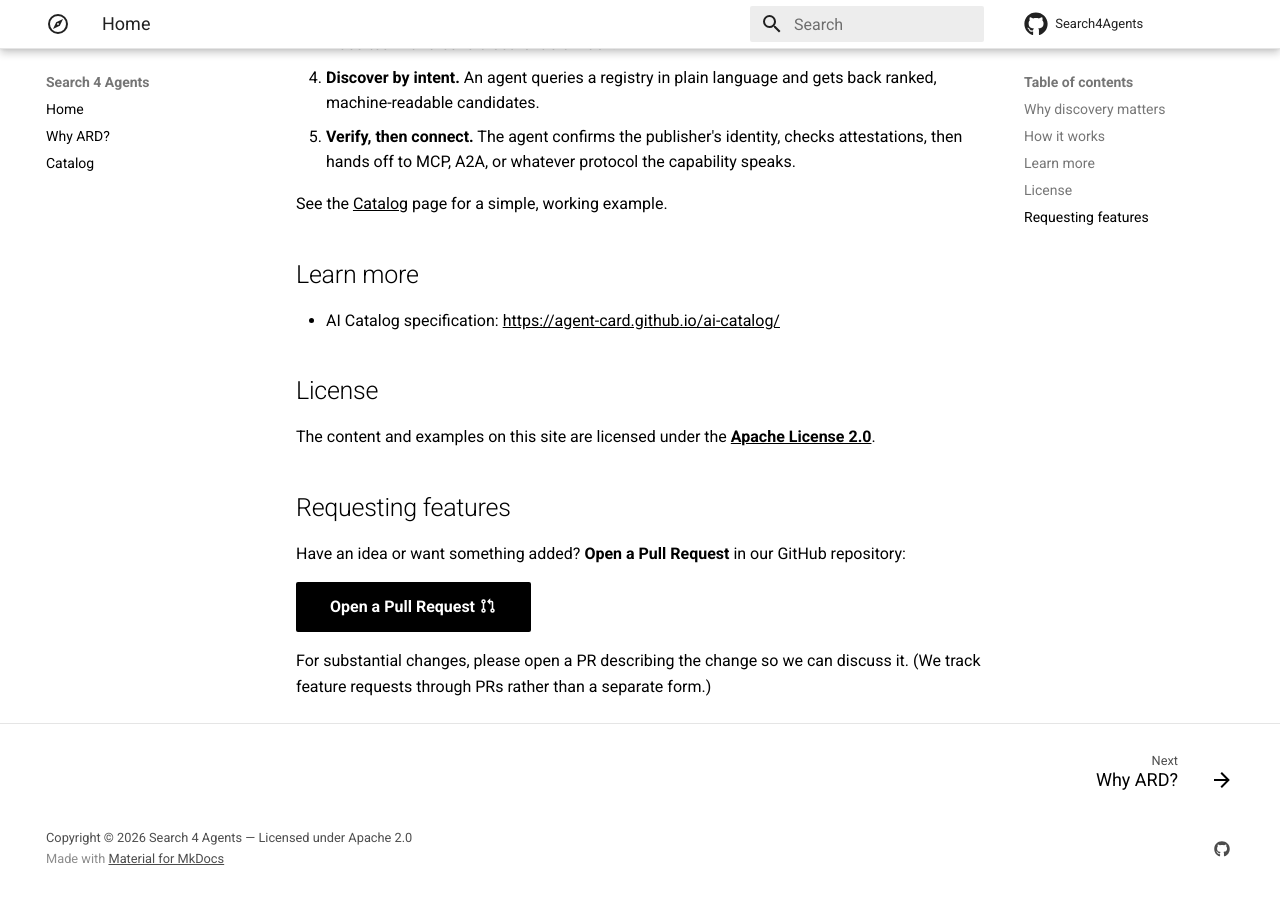
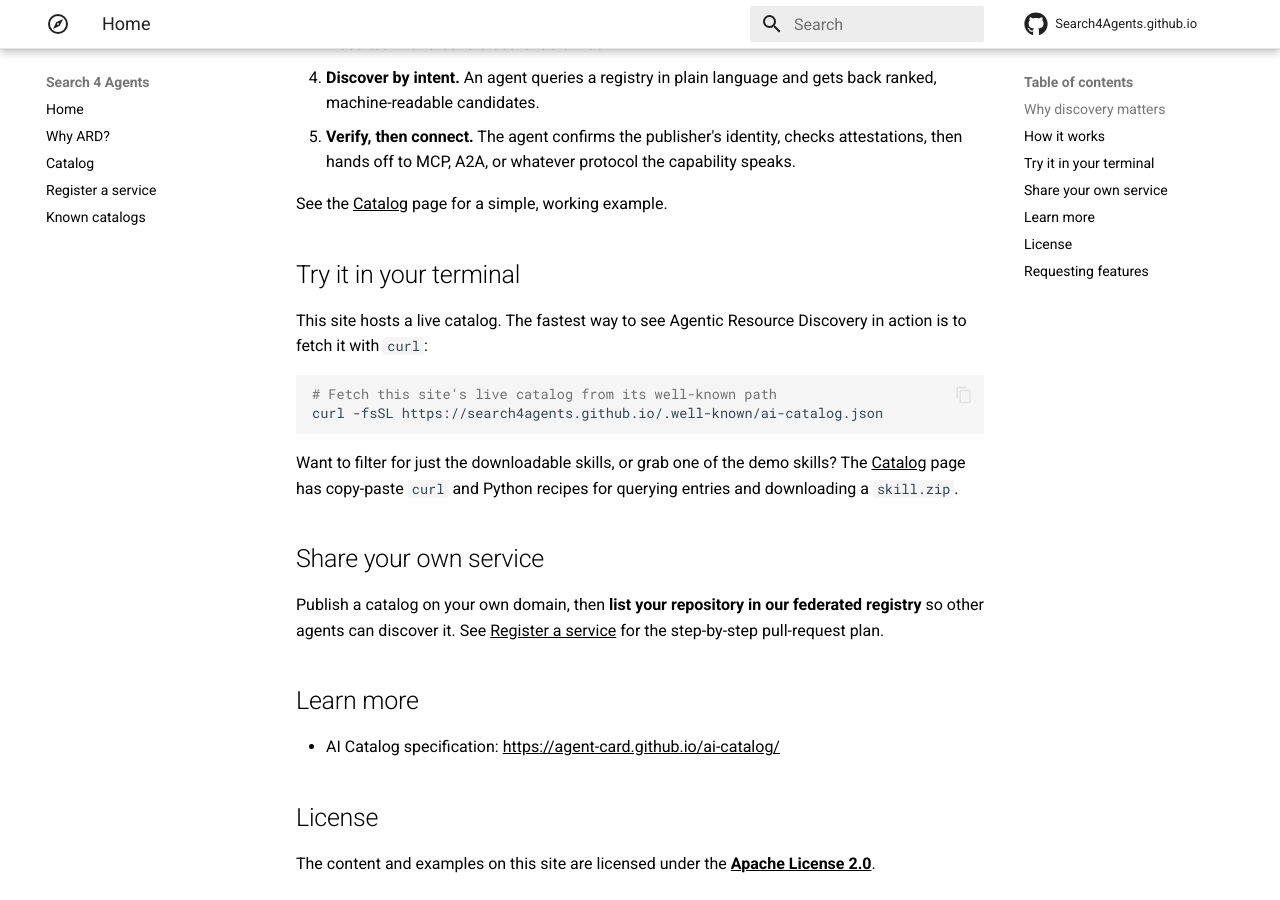
Before and after one commit to Search4Agents/Search4Agents, an MkDocs documentation site: the page built from docs/index.md, in a window 1280 px wide and 900 px high, scrolled down 1079 px. Built offline with MkDocs 1.6.1 and Material for MkDocs 9.7.7, drawn with Linux system fonts in a browser that asks for light colours; comment, search, counter and statistics services are not loaded.

Commit message:
site: rename to Search4Agents.github.io and add service-registration pages
- point repo_url, social link and PR links at the .github.io repo
- add Register a service + Known catalogs pages and wire them into nav
- enable the mermaid superfences fence for the registration flow diagram

````diff
--- a/docs/index.md
+++ b/docs/index.md
@@ -49,6 +49,27 @@ had: **self-publishing at a well-known location.**
 
 See the [Catalog](catalog.md) page for a simple, working example.
 
+## Try it in your terminal
+
+This site hosts a live catalog. The fastest way to see Agentic Resource
+Discovery in action is to fetch it with `curl`:
+
+```bash
+# Fetch this site's live catalog from its well-known path
+curl -fsSL https://search4agents.github.io/.well-known/ai-catalog.json
+```
+
+Want to filter for just the downloadable skills, or grab one of the demo skills?
+The [Catalog](catalog.md#query-the-catalog-from-your-terminal) page has
+copy-paste `curl` and Python recipes for querying entries and downloading a
+`skill.zip`.
+
+## Share your own service
+
+Publish a catalog on your own domain, then **list your repository in our
+federated registry** so other agents can discover it. See
+[Register a service](register.md) for the step-by-step pull-request plan.
+
 ## Learn more
 
 - AI Catalog specification: <https://agent-card.github.io/ai-catalog/>
@@ -63,7 +84,7 @@ The content and examples on this site are licensed under the
 Have an idea or want something added? **Open a Pull Request** in our GitHub
 repository:
 
-[Open a Pull Request :material-source-pull:](https://github.com/Search4Agents/Search4Agents/pulls){ .md-button .md-button--primary }
+[Open a Pull Request :material-source-pull:](https://github.com/Search4Agents/Search4Agents.github.io/pulls){ .md-button .md-button--primary }
 
 For substantial changes, please open a PR describing the change so we can discuss
 it. (We track feature requests through PRs rather than a separate form.)
--- a/mkdocs.yml
+++ b/mkdocs.yml
@@ -7,8 +7,8 @@ site_author: Search 4 Agents
 site_url: https://search4agents.github.io
 
 # Repository (used for the "edit" / "view source" buttons and feature-request PRs)
-repo_name: Search4Agents
-repo_url: https://github.com/Search4Agents/Search4Agents
+repo_name: Search4Agents.github.io
+repo_url: https://github.com/Search4Agents/Search4Agents.github.io
 edit_uri: edit/main/docs/
 
 copyright: Copyright &copy; 2026 Search 4 Agents — Licensed under Apache 2.0
@@ -50,6 +50,8 @@ nav:
   - Home: index.md
   - Why ARD?: why-ard.md
   - Catalog: catalog.md
+  - Register a service: register.md
+  - Known catalogs: registry.md
 
 markdown_extensions:
   - abbr
@@ -67,12 +69,16 @@ markdown_extensions:
       anchor_linenums: true
   - pymdownx.inlinehilite
   - pymdownx.snippets
-  - pymdownx.superfences
+  - pymdownx.superfences:
+      custom_fences:
+        - name: mermaid
+          class: mermaid
+          format: !!python/name:pymdownx.superfences.fence_code_format
   - pymdownx.tabbed:
       alternate_style: true
 
 extra:
   social:
     - icon: fontawesome/brands/github
-      link: https://github.com/Search4Agents/Search4Agents
+      link: https://github.com/Search4Agents/Search4Agents.github.io
       name: Search 4 Agents on GitHub
````
Also changed, not shown: README.md (+11 -0 lines), docs/register.md (added, +93 -0 lines), docs/registry.md (added, +34 -0 lines).
